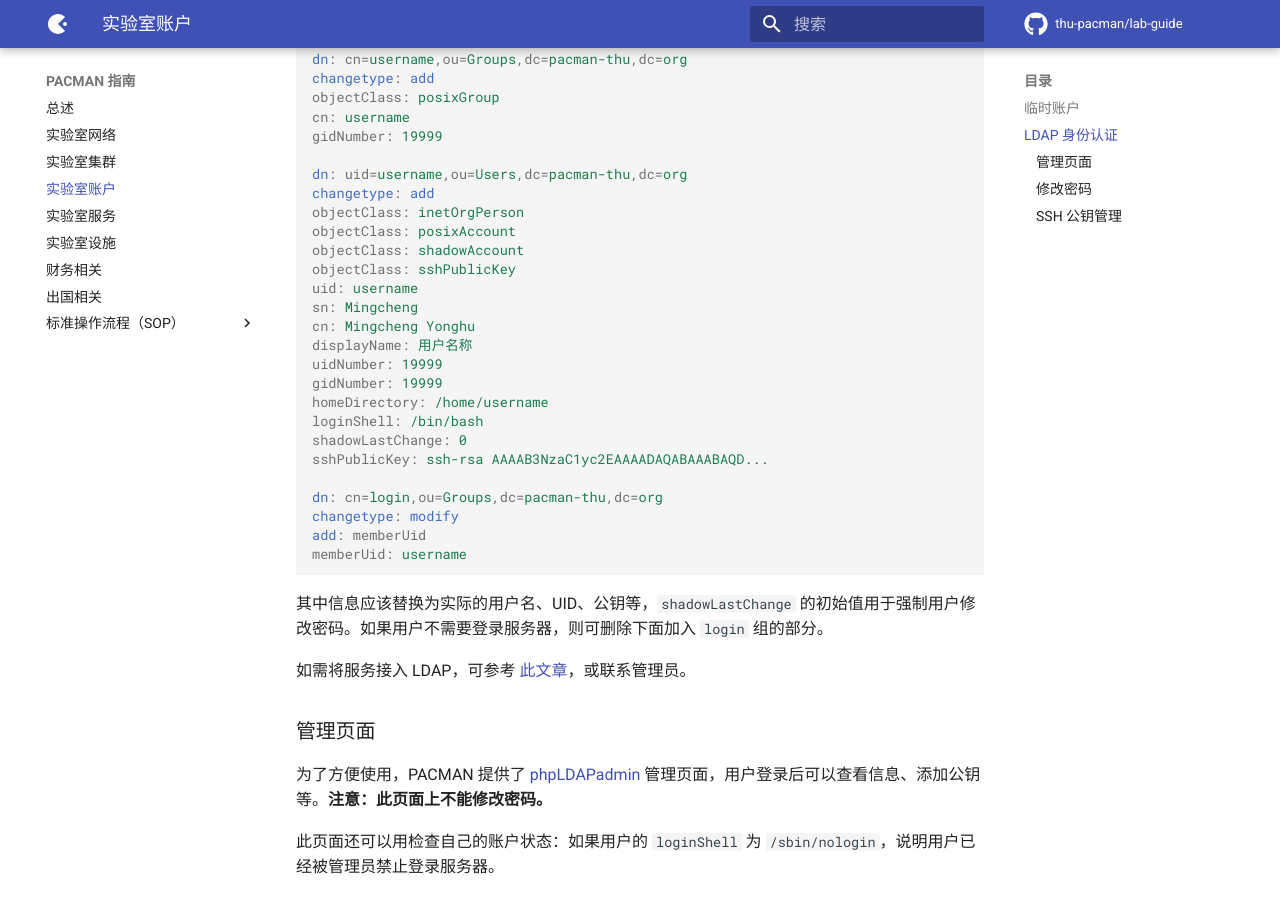
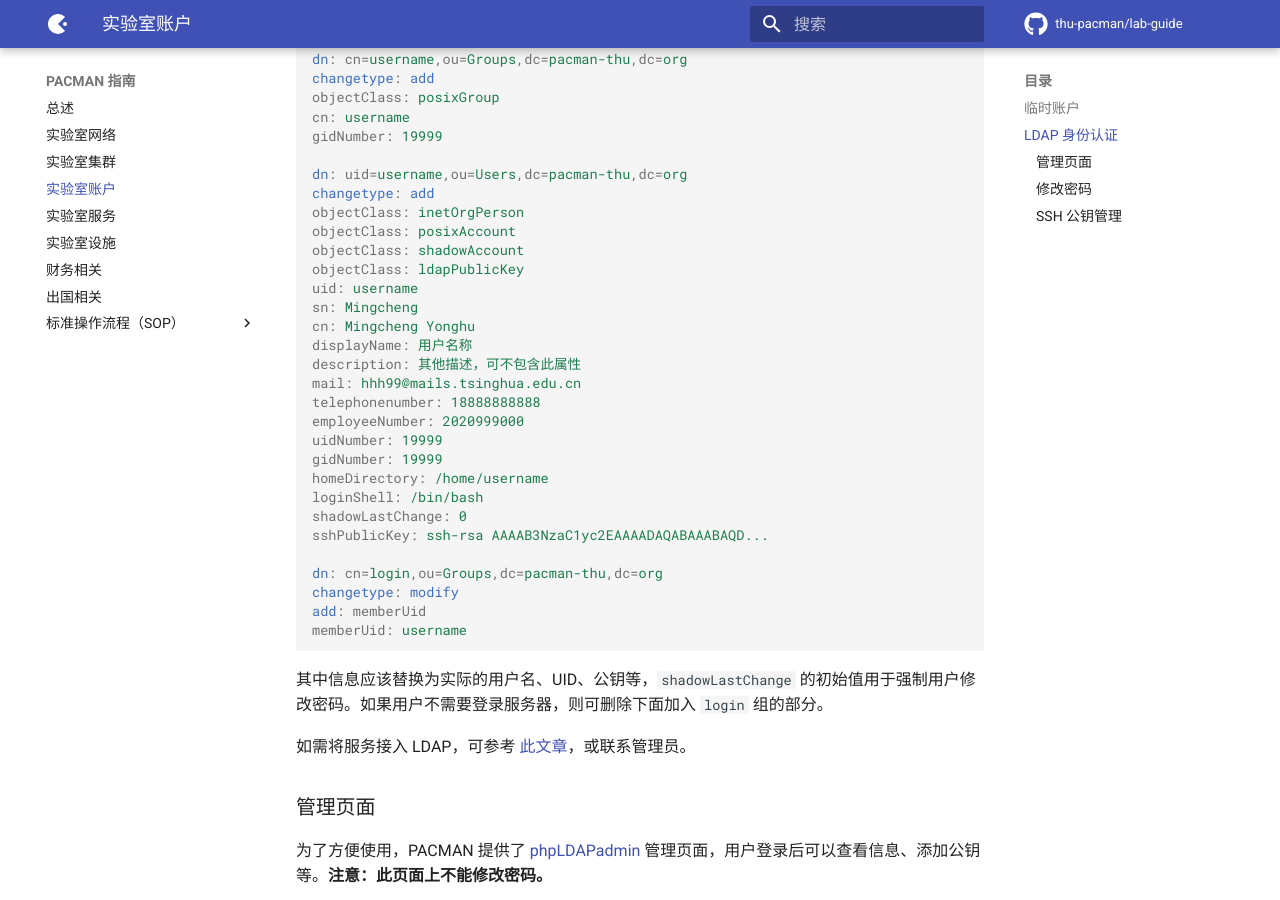
Before and after one commit to thu-pacman/lab-guide, an MkDocs documentation site: the page built from docs/accounts.md, in a window 1280 px wide and 900 px high, scrolled down 752 px. Built offline with MkDocs 1.6.1 and Material for MkDocs 9.7.7, drawn with Linux system fonts in a browser that asks for light colours; comment, search, counter and statistics services are not loaded.

Commit message:
Update accounts.md
Signed-off-by: Shengqi Chen <harry-chen@outlook.com>

```diff
--- a/docs/accounts.md
+++ b/docs/accounts.md
@@ -33,11 +33,15 @@ changetype: add
 objectClass: inetOrgPerson
 objectClass: posixAccount
 objectClass: shadowAccount
-objectClass: sshPublicKey
+objectClass: ldapPublicKey
 uid: username
 sn: Mingcheng
 cn: Mingcheng Yonghu
 displayName: 用户名称
+description: 其他描述，可不包含此属性
+mail: hhh99@mails.tsinghua.edu.cn
+telephonenumber: 18888888888
+employeeNumber: 2020999000
 uidNumber: 19999
 gidNumber: 19999
 homeDirectory: /home/username
```
